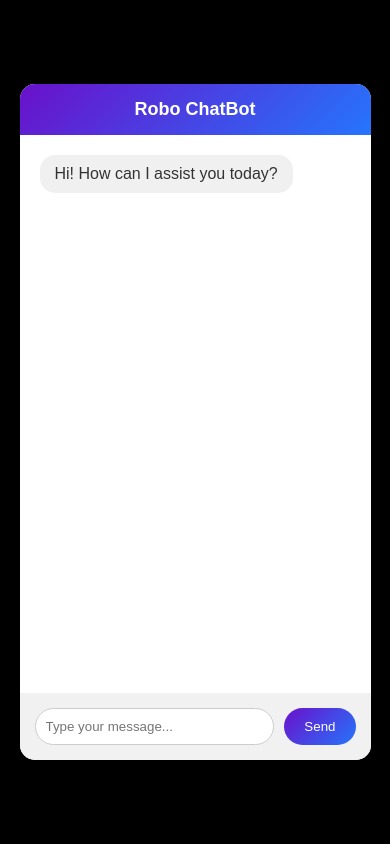
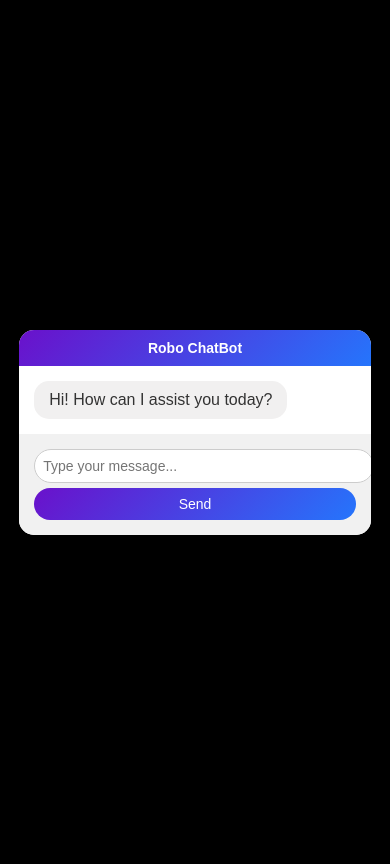
Before and after one commit to Navith7777/chat-bot, a plain HTML site: page index.html in a window 390 px wide. Drawn offline with Linux system fonts and the light colour scheme.

Commit message:
Update index.html

```diff
--- a/index.html
+++ b/index.html
@@ -4,7 +4,7 @@
   <meta charset="UTF-8">
   <meta name="viewport" content="width=device-width, initial-scale=1.0">
   <title>Responsive Chatbot</title>
-  <style>
+ <style>
     body {
       margin: 0;
       font-family: 'Arial', sans-serif;
@@ -12,14 +12,16 @@
       display: flex;
       justify-content: center;
       align-items: center;
-      height: 100vh;
+      min-height: 100vh;
+      padding: 10px;
     }
 
     .chat-container {
       background: white;
-      width: 90%;
+      width: 100%;
       max-width: 400px;
-      height: 80%;
+      height: 100%;
+      max-height: 600px;
       border-radius: 15px;
       box-shadow: 0 10px 30px rgba(0, 0, 0, 0.2);
       display: flex;
@@ -38,11 +40,11 @@
 
     .chat-body {
       flex: 1;
-      padding: 20px;
+      padding: 15px;
       overflow-y: auto;
       display: flex;
       flex-direction: column;
-      gap: 15px;
+      gap: 10px;
     }
 
     .chat-message {
@@ -118,6 +120,48 @@
       background: #ddd;
       border-radius: 10px;
     }
+
+    /* Responsive design for smaller screens */
+    @media (max-width: 768px) {
+      .chat-container {
+        height: 90%;
+        width: 95%;
+      }
+
+      .chat-header {
+        font-size: 16px;
+      }
+
+      .chat-footer input {
+        padding: 8px;
+        font-size: 14px;
+      }
+
+      .chat-footer button {
+        padding: 8px 16px;
+        font-size: 14px;
+      }
+    }
+
+    @media (max-width: 480px) {
+      .chat-header {
+        font-size: 14px;
+        padding: 10px;
+      }
+
+      .chat-footer {
+        flex-direction: column;
+        gap: 5px;
+      }
+
+      .chat-footer input {
+        width: 100%;
+      }
+
+      .chat-footer button {
+        width: 100%;
+      }
+    }
   </style>
 </head>
 <body>
```
